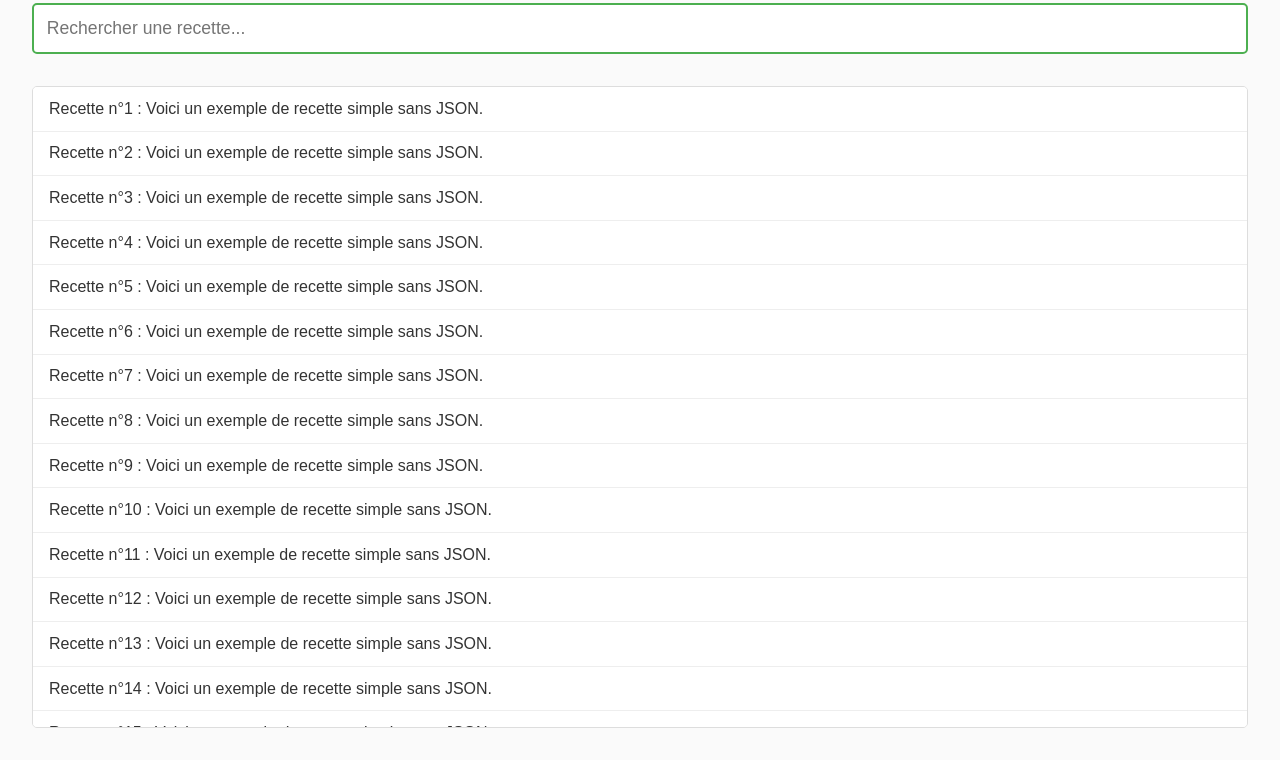
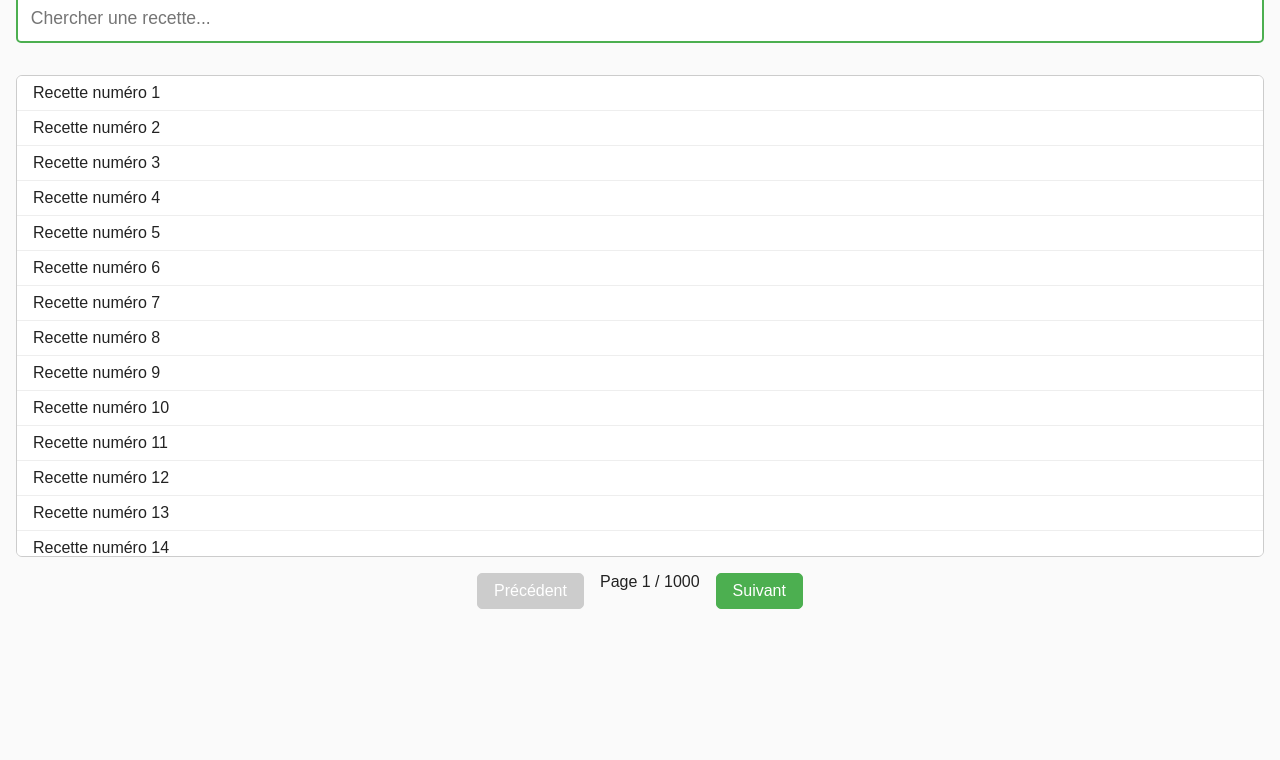
Before and after one commit to horus911/recipes, a plain HTML site: page index.html in a window 1280 px wide. Shown: the part 87-847 px from the top of the page. After the commit the page ends 800 px from the top, so only its background shows below. Drawn offline with Linux system fonts and the light colour scheme.

Commit message:
Update index.html

```diff
--- a/index.html
+++ b/index.html
@@ -2,77 +2,127 @@
 <html lang="fr">
 <head>
   <meta charset="UTF-8" />
-  <title>Recettes en texte avec recherche</title>
+  <title>Recettes 100 000+ avec recherche et pagination</title>
   <style>
-    body {
-      font-family: Arial, sans-serif;
-      margin: 2rem;
-      background: #fafafa;
-      color: #333;
-    }
+    body { font-family: Arial, sans-serif; margin: 1rem; background: #fafafa; color: #222; }
     input[type="search"] {
-      width: 100%;
-      padding: 0.8rem;
-      font-size: 1.1rem;
-      margin-bottom: 1rem;
-      border: 2px solid #4CAF50;
-      border-radius: 5px;
+      width: 100%; padding: 0.8rem; font-size: 1.1rem; margin-bottom: 1rem; border: 2px solid #4CAF50; border-radius: 5px;
     }
     ul {
-      list-style-type: none;
-      padding: 0;
-      max-height: 80vh;
-      overflow-y: auto;
-      background: white;
-      border: 1px solid #ddd;
-      border-radius: 5px;
+      list-style: none; padding: 0; max-height: 60vh; overflow-y: auto; background: white; border: 1px solid #ccc; border-radius: 6px;
     }
     li {
-      padding: 0.8rem 1rem;
-      border-bottom: 1px solid #eee;
-      white-space: pre-wrap;
+      padding: 0.5rem 1rem; border-bottom: 1px solid #eee; white-space: nowrap; overflow: hidden; text-overflow: ellipsis;
     }
-    li:last-child {
-      border-bottom: none;
+    .pagination {
+      margin-top: 1rem; display: flex; justify-content: center; gap: 1rem;
+    }
+    button {
+      padding: 0.5rem 1rem; font-size: 1rem; cursor: pointer; border-radius: 5px; border: 1px solid #4CAF50; background: #4CAF50; color: white;
+    }
+    button:disabled {
+      background: #ccc; border-color: #ccc; cursor: not-allowed;
     }
   </style>
 </head>
 <body>
 
-  <h1>Recettes en texte brut avec recherche</h1>
-  <input type="search" id="searchInput" placeholder="Rechercher une recette..." />
+  <h1>Recettes 100 000+ avec recherche et pagination</h1>
+  <input type="search" id="searchInput" placeholder="Chercher une recette..." autocomplete="off" />
 
   <ul id="recipeList"></ul>
 
+  <div class="pagination">
+    <button id="prevBtn" disabled>Précédent</button>
+    <span id="pageInfo">Page 1</span>
+    <button id="nextBtn">Suivant</button>
+  </div>
+
   <script>
-    // Liste simple de 1000 recettes en texte brut
-    const recipes = [];
-    for (let i = 1; i <= 1000; i++) {
-      recipes.push("Recette n°" + i + " : Voici un exemple de recette simple sans JSON.");
+    const totalRecipes = 100000;
+    const pageSize = 100;
+    let currentPage = 1;
+    let currentFilter = '';
+
+    // Générer titres à la volée (pas de stockage lourd)
+    function getRecipeTitle(index) {
+      return `Recette numéro ${index + 1}`;
     }
 
-    const list = document.getElementById("recipeList");
-    const input = document.getElementById("searchInput");
-
-    // Fonction d’affichage filtré
-    function displayRecipes(filter = "") {
-      const lowerFilter = filter.toLowerCase();
-      list.innerHTML = "";
-      const filtered = recipes.filter(r => r.toLowerCase().includes(lowerFilter));
-      for (const r of filtered) {
-        const li = document.createElement("li");
-        li.textContent = r;
-        list.appendChild(li);
+    // Chercher recettes correspondant au filtre, paginées
+    function getFilteredRecipes(filter) {
+      filter = filter.toLowerCase();
+      const matchedIndices = [];
+      for(let i=0; i<totalRecipes; i++) {
+        const title = getRecipeTitle(i);
+        if(title.toLowerCase().includes(filter)) {
+          matchedIndices.push(i);
+        }
       }
+      return matchedIndices;
     }
 
-    // Affiche tout au départ
-    displayRecipes();
+    const list = document.getElementById('recipeList');
+    const input = document.getElementById('searchInput');
+    const prevBtn = document.getElementById('prevBtn');
+    const nextBtn = document.getElementById('nextBtn');
+    const pageInfo = document.getElementById('pageInfo');
 
-    // Filtrer en temps réel
-    input.addEventListener("input", e => {
-      displayRecipes(e.target.value);
+    let matchedIndices = [];
+
+    function renderPage(page) {
+      list.innerHTML = '';
+      const start = (page -1)*pageSize;
+      const end = start + pageSize;
+      const pageItems = matchedIndices.slice(start, end);
+
+      if(pageItems.length === 0) {
+        const li = document.createElement('li');
+        li.textContent = 'Aucune recette trouvée.';
+        list.appendChild(li);
+      } else {
+        for(const idx of pageItems) {
+          const li = document.createElement('li');
+          li.textContent = getRecipeTitle(idx);
+          list.appendChild(li);
+        }
+      }
+      pageInfo.textContent = `Page ${page} / ${Math.max(1, Math.ceil(matchedIndices.length / pageSize))}`;
+      prevBtn.disabled = page <= 1;
+      nextBtn.disabled = page >= Math.ceil(matchedIndices.length / pageSize);
+    }
+
+    function updateList() {
+      currentPage = 1;
+      matchedIndices = getFilteredRecipes(currentFilter);
+      renderPage(currentPage);
+    }
+
+    input.addEventListener('input', e => {
+      currentFilter = e.target.value.trim();
+      updateList();
     });
+
+    prevBtn.addEventListener('click', () => {
+      if(currentPage >1) {
+        currentPage--;
+        renderPage(currentPage);
+      }
+    });
+
+    nextBtn.addEventListener('click', () => {
+      if(currentPage < Math.ceil(matchedIndices.length / pageSize)) {
+        currentPage++;
+        renderPage(currentPage);
+      }
+    });
+
+    // Initial
+    currentFilter = '';
+    matchedIndices = Array.from({length: totalRecipes}, (_,i) => i);
+    renderPage(currentPage);
+
   </script>
+
 </body>
 </html>
```
